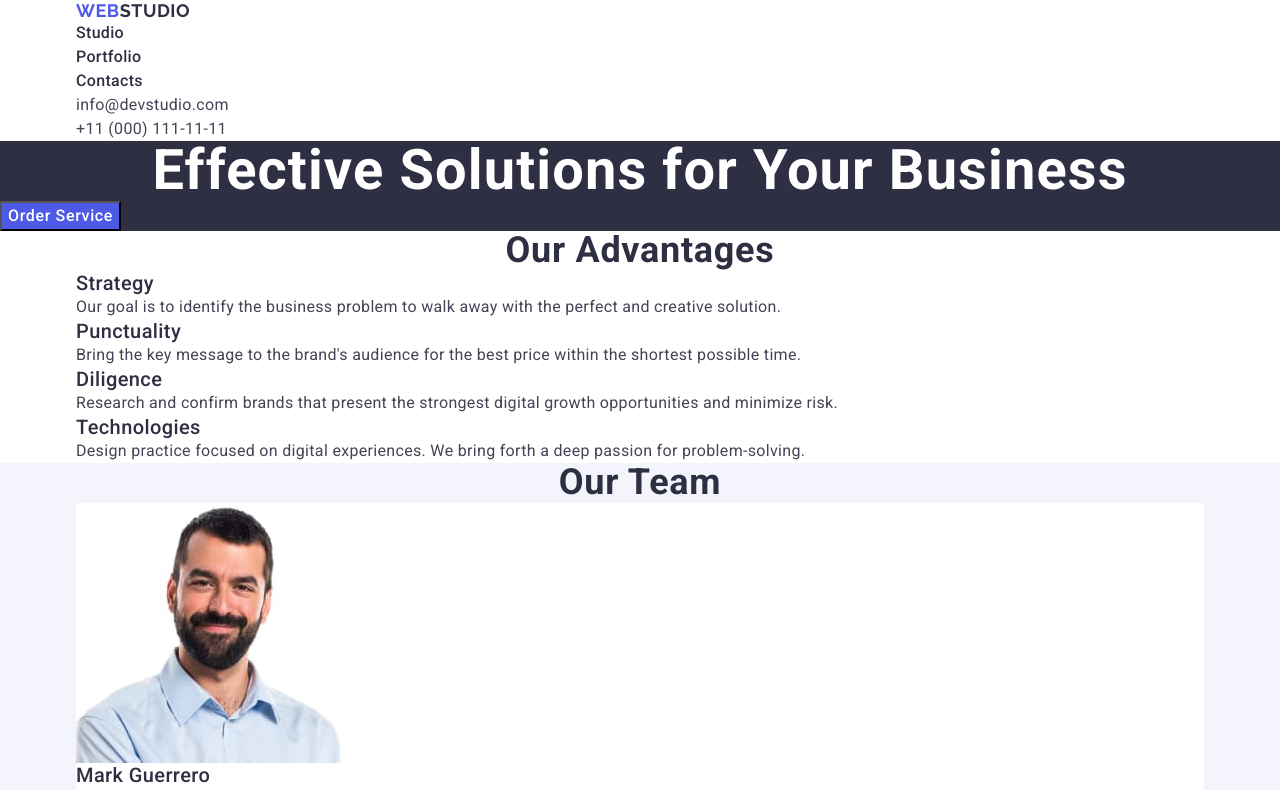
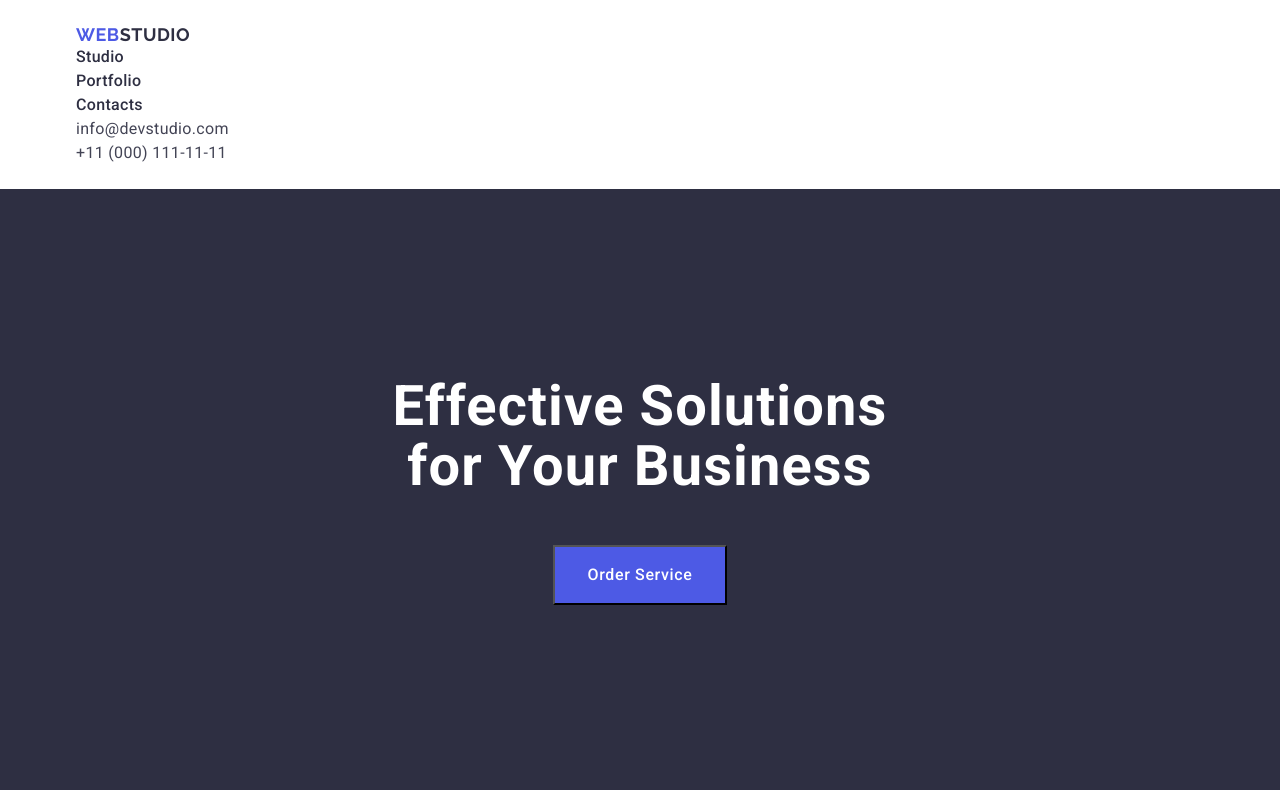
Before and after one commit to OlgaBlud/goit-markup-hw-03, a plain HTML site: page index.html in a window 1280 px wide. Shown: the top 790 px of the page. Drawn offline with nearby package versions, Linux system fonts and the light colour scheme.

Commit message:
add css for main section

```diff
--- a/css/styles.css
+++ b/css/styles.css
@@ -1,3 +1,5 @@
+/* #region  global*/
+
 body {
   font-family: 'Roboto', sans-serif;
   color: #434455;
@@ -36,6 +38,9 @@ img {
   margin-left: auto;
   margin-right: auto;
 }
+/* #endregion */
+
+/* #region logo */
 .logo {
   font-family: 'Raleway', sans-serif;
   font-weight: 700;
@@ -52,6 +57,13 @@ img {
 .logo-light-text {
   color: #f4f4fd;
 }
+/* #endregion */
+
+/* #region header */
+.page-header {
+  padding: 24px 0;
+}
+
 .nav-links {
   font-weight: 500;
   font-size: 16px;
@@ -77,12 +89,14 @@ img {
 .contact-link:focus {
   color: #404bbf;
 }
+/* #endregion */
+
+/* #region  main section*/
 .main-section {
   background-color: #2e2f42;
+  padding: 188px 0;
 }
-.team-section {
-  background-color: #f4f4fd;
-}
+
 .main-title {
   font-weight: 700;
   font-size: 56px;
@@ -90,6 +104,9 @@ img {
   letter-spacing: 0.02em;
   color: #fff;
   text-align: center;
+  margin-bottom: 48px;
+  width: 497px;
+  margin: 0 auto 48px;
 }
 .order-btn {
   font-family: 'Roboto', sans-serif;
@@ -100,10 +117,19 @@ img {
   letter-spacing: 0.04em;
   color: #fff;
   cursor: pointer;
+  display: block;
+  margin: 0 auto;
+  padding: 16px 32px;
 }
 .order-btn:hover,
 .order-btn:focus {
   background-color: #404bbf;
+}
+/* #endregion */
+
+/* #region */
+.team-section {
+  background-color: #f4f4fd;
 }
 .section-title {
   font-weight: 700;
@@ -139,3 +165,4 @@ img {
   letter-spacing: 0.02em;
   color: #f4f4fd;
 }
+/* #endregion */
--- a/index.html
+++ b/index.html
@@ -20,9 +20,9 @@
     <link rel="stylesheet" href="./css/styles.css" />
   </head>
   <body>
-    <header>
+    <header class="page-header">
       <div class="container">
-        <nav>
+        <nav class="page-navigation">
           <a href="./index.html" class="logo"
             >Web<span class="logo-dark-text">Studio</span></a
           >
@@ -54,8 +54,10 @@
     </header>
     <main>
       <section class="main-section">
+        <div class="container">
           <h1 class="main-title">Effective Solutions for Your Business</h1>
           <button type="button" class="order-btn">Order Service</button>
+        </div>
       </section>
       <section class="advantages-section">
         <div class="container">
@@ -208,13 +210,15 @@
       </section>
     </main>
     <footer class="footer">
+      <div class="container">
         <a href="./index.html" class="logo"
           >Web<span class="logo-light-text">Studio</span></a
         >
         <p class="footer-text">
-        Increase the flow of customers and sales for your business with digital
-        marketing & growth solutions.
+          Increase the flow of customers and sales for your business with
+          digital marketing & growth solutions.
         </p>
+      </div>
     </footer>
   </body>
 </html>
```
Lines whose indentation alone changed are shown as unchanged.
